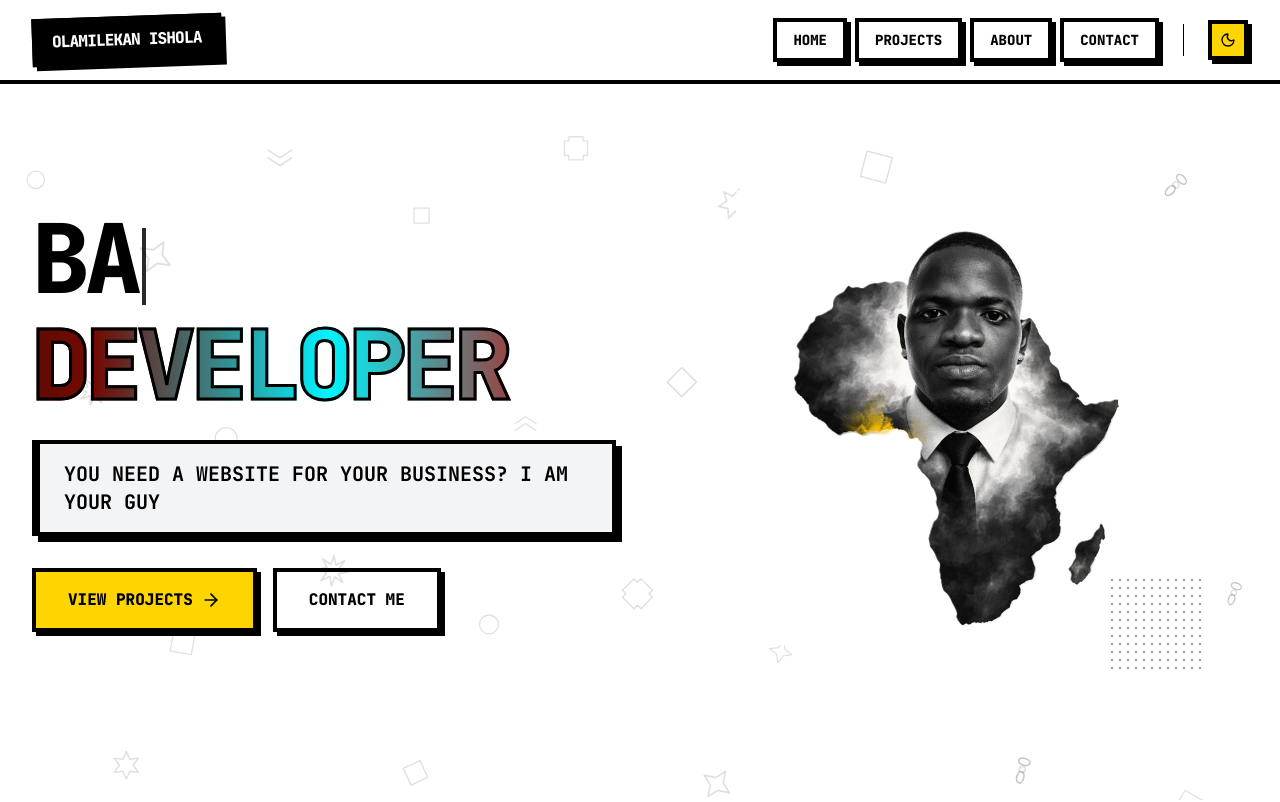
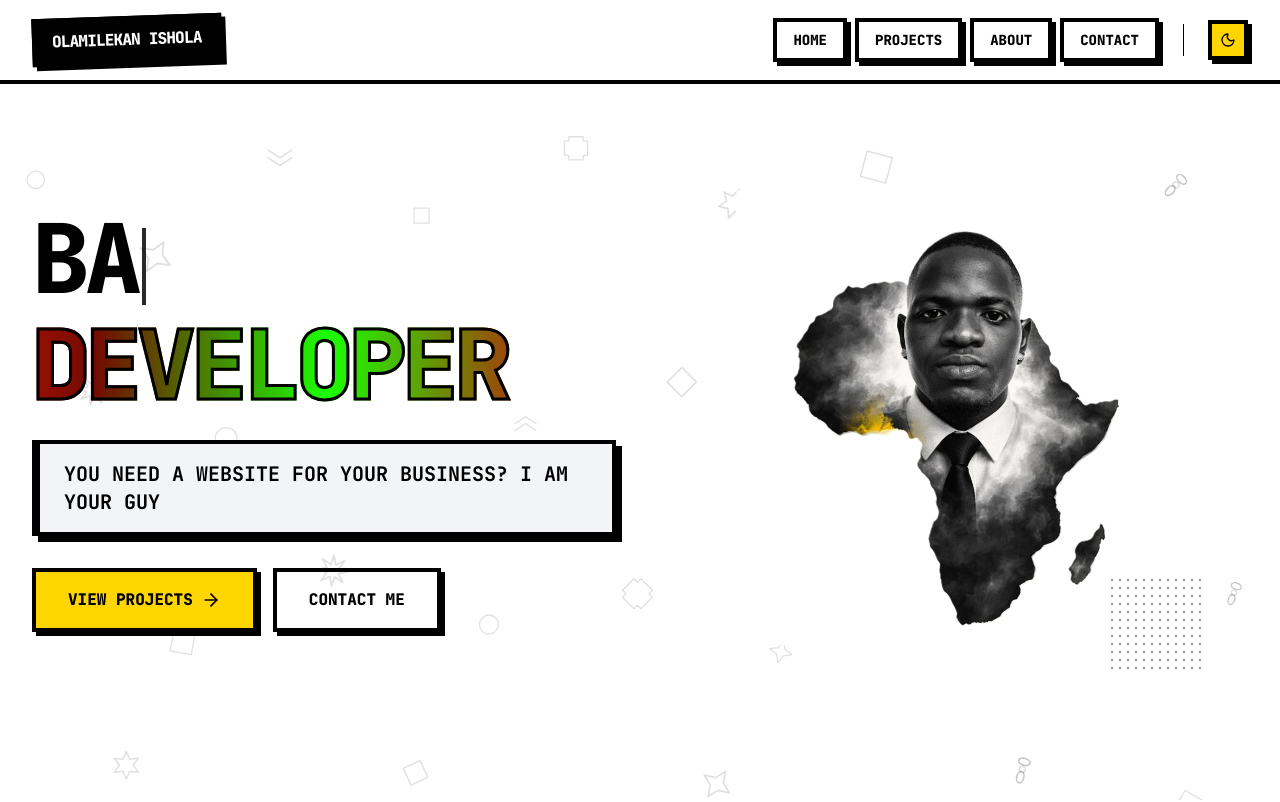
Before and after one commit to olaempire/Olamilekan-Portfolio, a React (Vite) app: page / in a window 1280 px wide. Shown: the top 802 px of the page. Built offline with nearby package versions, Linux system fonts and the light colour scheme.

Commit message:
number fix

```diff
--- a/src/components/sections/About.tsx
+++ b/src/components/sections/About.tsx
@@ -4,8 +4,8 @@ import { Container } from '@/components/ui/Container';
 
 const stats = [
   { label: 'YEARS EXP.', value: 3, suffix: '+' },
-  { label: 'PROJECTS', value: 20, suffix: '+' },
-  { label: 'CLIENTS', value: 10, suffix: '+' },
+  { label: 'PROJECTS', value: 15, suffix: '+' },
+  { label: 'CLIENTS', value: 9, suffix: '+' },
 ];
 
 function CountUp({ target, suffix }: { target: number; suffix: string }) {
@@ -69,7 +69,7 @@ export function About() {
                 transition={{ delay: i * 0.1 }}
                 className="neo-border neo-shadow bg-[hsl(var(--muted))] p-6 text-center"
               >
-                <div className="text-5xl font-black text-[hsl(var(--secondary))]">
+                <div className="text-3xl font-black text-[hsl(var(--secondary))]">
                   <CountUp target={value} suffix={suffix} />
                 </div>
                 <div className="text-xs font-black mt-2 opacity-70">{label}</div>
--- a/src/components/sections/Hero.tsx
+++ b/src/components/sections/Hero.tsx
@@ -60,7 +60,7 @@ export function Hero() {
               <motion.span
                 className="block text-transparent bg-clip-text text-stroke-lg"
                 style={{
-                  backgroundImage: 'linear-gradient(90deg, #280905, #740A03, #00F5FF, #C3110C, #E6501B, #280905)',
+                  backgroundImage: 'linear-gradient(90deg, #fc1d00, #740A03, #1aff00, #C3110C, #E6501B, #098258)',
                   backgroundSize: '200% auto',
                   WebkitBackgroundClip: 'text',
                   WebkitTextFillColor: 'transparent',
```
